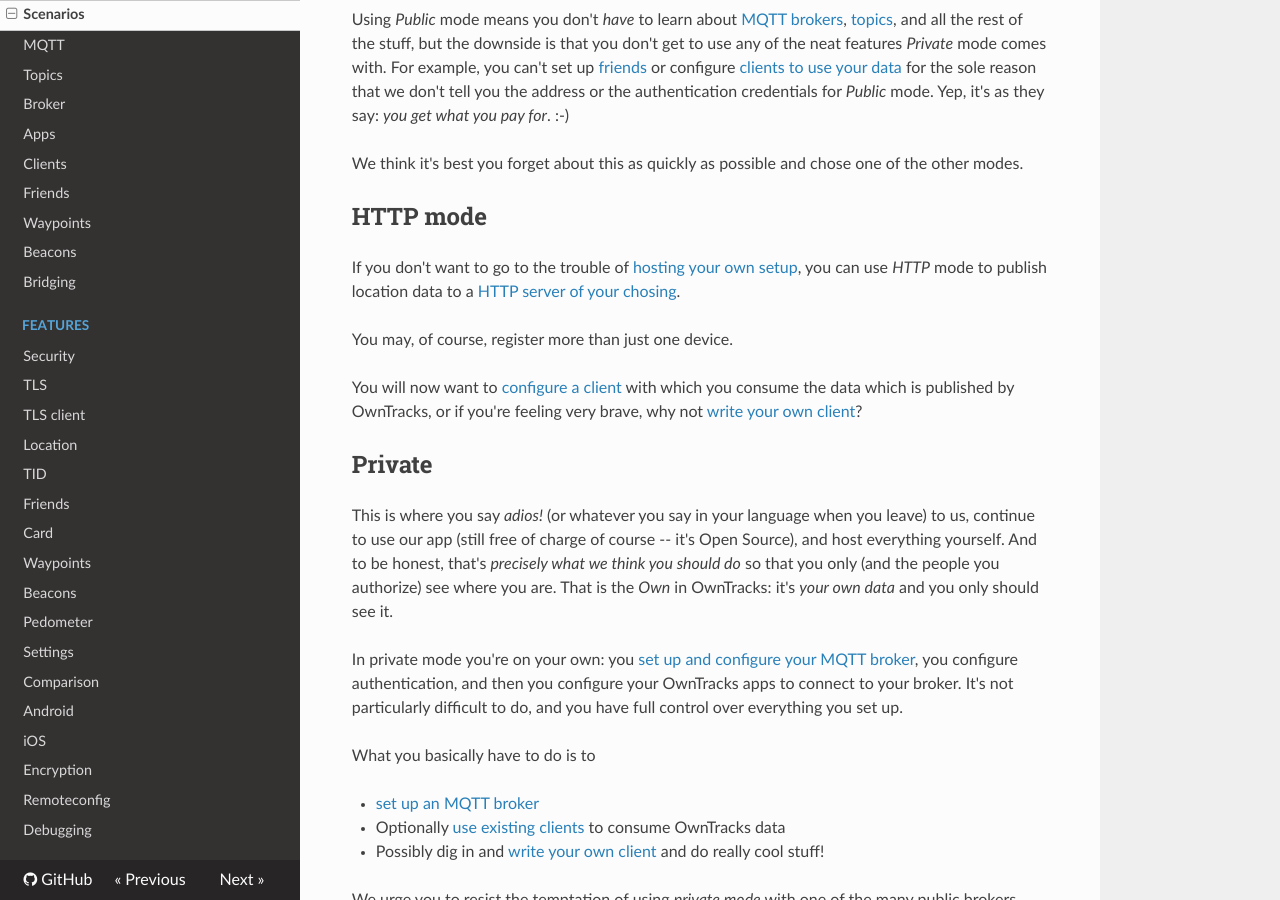
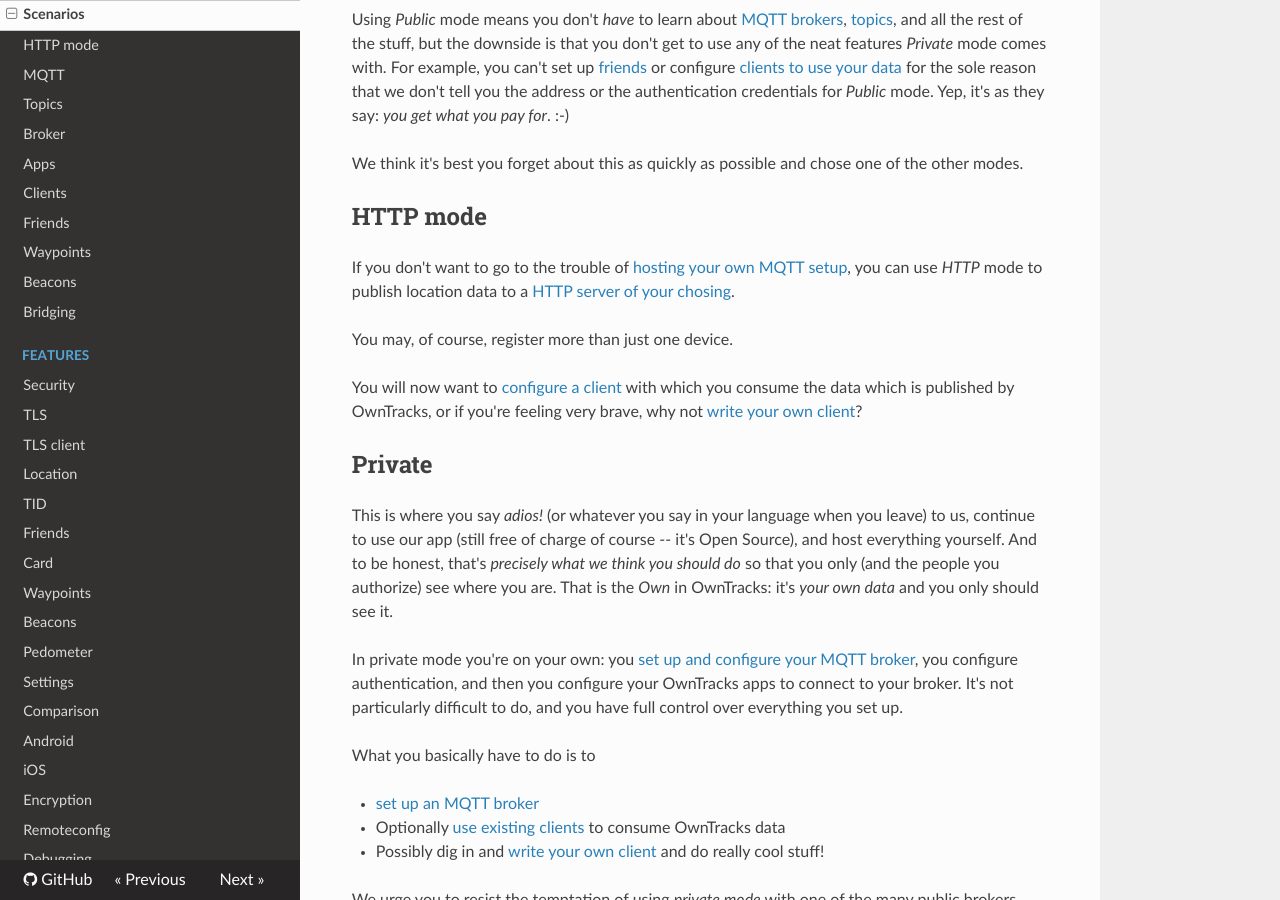
Before and after one commit to owntracks/booklet, an MkDocs documentation site: the page built from docs/guide/scenarios.md, in a window 1280 px wide and 900 px high, scrolled down 1021 px. Built offline with MkDocs 1.6.1, drawn with Linux system fonts in a browser that asks for light colours; nearby versions of some CDN libraries; old or Windows-style settings are respelled for this version of MkDocs.

Commit message:
add http

```diff
--- a/docs/guide/scenarios.md
+++ b/docs/guide/scenarios.md
@@ -18,7 +18,7 @@ We think it's best you forget about this as quickly as possible and chose one of
 
 ## HTTP mode
 
-If you don't want to go to the trouble of [hosting your own setup](#private), you can use _HTTP_ mode to publish location data to a [HTTP server of your chosing](tech/http.md).
+If you don't want to go to the trouble of [hosting your own MQTT setup](#private), you can use _HTTP_ mode to publish location data to a [HTTP server of your chosing](tech/http.md).
 
 You may, of course, register more than just one device.
 
--- a/mkdocs.yml
+++ b/mkdocs.yml
@@ -10,6 +10,7 @@ pages:
     - 'What it does': 'guide/whathow.md'
     - 'User interface': 'guide/ui.md'
     - 'Scenarios': 'guide/scenarios.md'
+    - 'HTTP mode' : 'tech/http.md'
     - 'MQTT': 'guide/mqtt.md'
     - 'Topics': 'guide/topics.md'
     - 'Broker': 'guide/broker.md'
```
